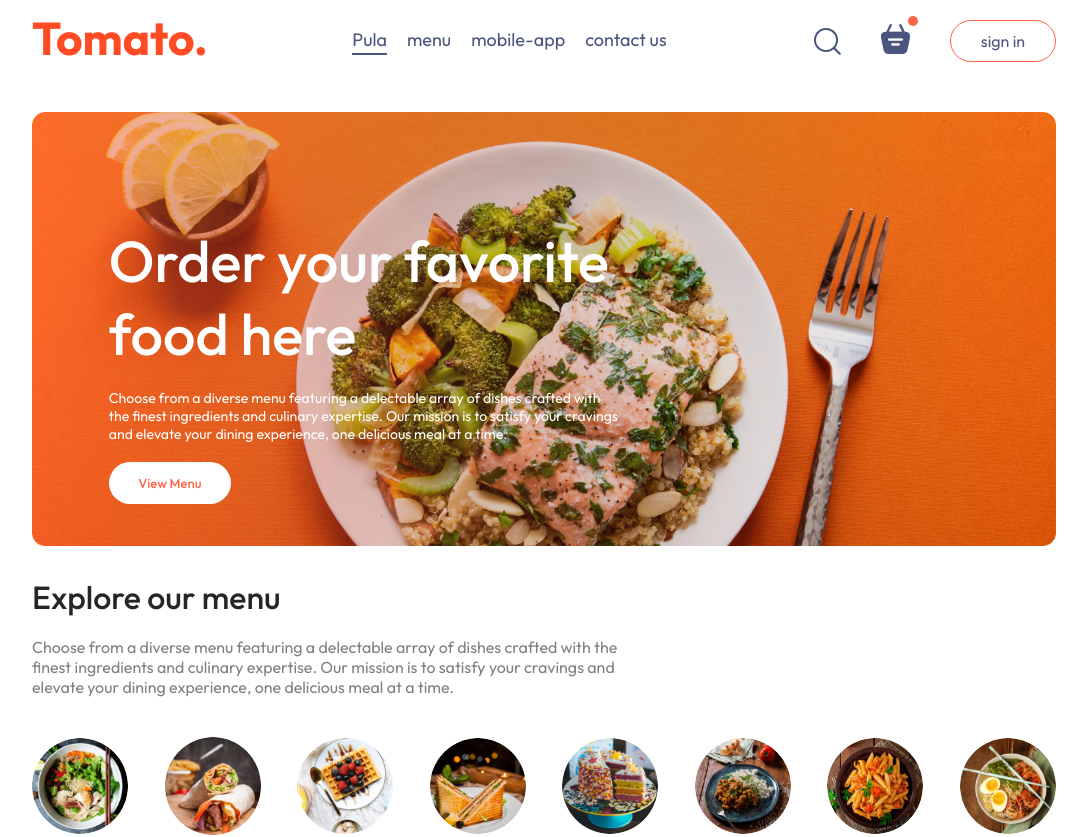
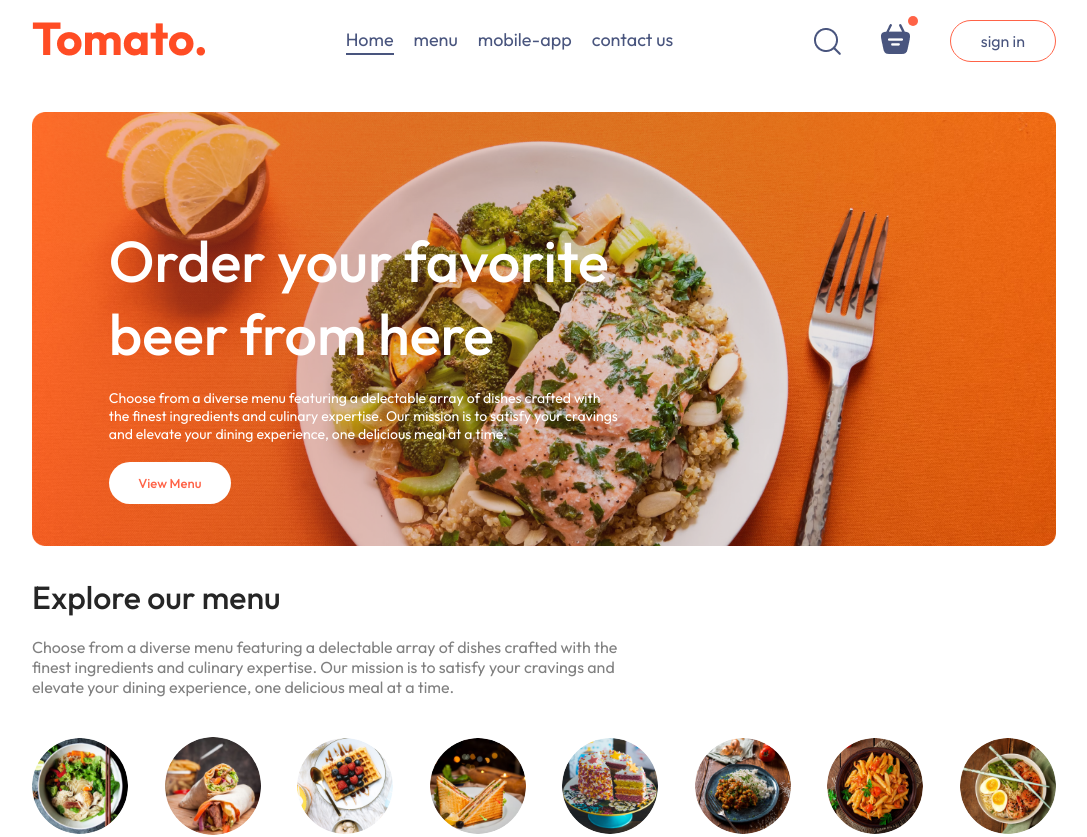
Before and after one commit to munteanr20/beer-project, a React (Vite) app in the folder frontend/: page / in a window 1280 px wide. Shown: the top 837 px of the page, without its empty margins (96-1183 px from the left). Built offline with nearby package versions, Linux system fonts and the light colour scheme.

Commit message:
Changed the home label

```diff
--- a/frontend/src/components/Header/Header.jsx
+++ b/frontend/src/components/Header/Header.jsx
@@ -12,7 +12,7 @@ const Header = () => {
   return (
     <div className="header">
       <div className="header-contents">
-        <h2>Order your favorite food here</h2>
+        <h2>Order your favorite beer from here</h2>
         <p>
           Choose from a diverse menu featuring a delectable array of dishes
           crafted with the finest ingredients and culinary expertise. Our
--- a/frontend/src/components/Navbar/navbar.jsx
+++ b/frontend/src/components/Navbar/navbar.jsx
@@ -12,7 +12,7 @@ const [menu, setMenu] = useState("home");
       <Link to='/'><img src={assets.logo} alt="" className="logo" /></Link>
 
      <ul className="navbar-menu">
-        <Link to='/' onClick={()=>setMenu("home")} className={menu==="home"?"active":""}>Pula</Link>
+        <Link to='/' onClick={()=>setMenu("home")} className={menu==="home"?"active":""}>Home</Link>
         <a href='#explore-menu' onClick={()=>setMenu("menu")} className={menu==="menu"?"active":""}>menu</a>
         <a href='#app-download' onClick={()=>setMenu("mobile-app")} className={menu==="mobile-app"?"active":""}>mobile-app</a>
         <a href='#footer' onClick={()=>setMenu("contact us")} className={menu==="contact us"?"active":""}>contact us</a>
```
